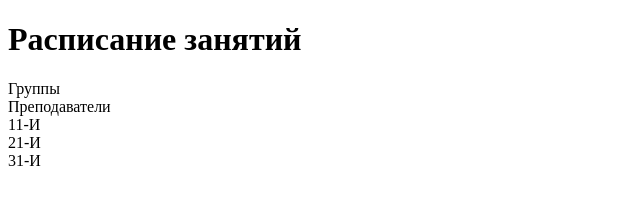
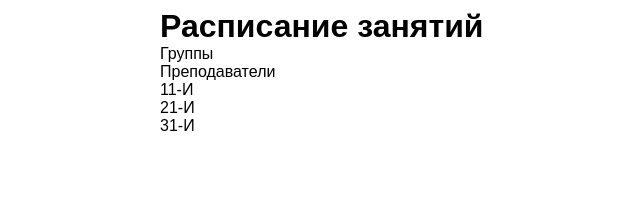
Before and after one commit to HolodokGit/schedule-module-v1, a plain HTML site: page src/schedule.html in a window 1280 px wide. Shown: the whole page, without its empty margins (0-640 px from the left). Drawn offline with Linux system fonts and the light colour scheme; a web font is replaced by a local one.

Commit message:
feat: add fonts, variables. gitignore, reset, fix some errors

```diff
--- /dev/null
+++ b/src/css/reset.css
@@ -0,0 +1,31 @@
+.sched-root,
+.sched-root *,
+.sched-root *::before,
+.sched-root *::after {
+  box-sizing: border-box;
+  margin: 0;
+  padding: 0;
+}
+
+.sched-root img {
+  max-width: 100%;
+  display: block;
+}
+
+.sched-root button,
+.sched-root input,
+.sched-root textarea,
+.sched-root select {
+  font: inherit;
+  color: inherit;
+}
+
+.sched-root a {
+  color: inherit;
+  text-decoration: none;
+}
+
+.sched-root ul,
+.sched-root ol {
+  list-style: none;
+}
--- /dev/null
+++ b/src/css/schedule.css
@@ -0,0 +1,37 @@
+@import url('./reset.css');
+@import url('./variables.css');
+
+/* ШРИФТЫ ДЛЯ ВИДА! УДАЛИТЬ!*/
+
+@font-face {
+  font-family: 'Arimo';
+  src: url('../fonts/Arimo-Regular.ttf') format('truetype');
+  font-weight: 400;
+  font-style: normal;
+  font-display: swap;
+}
+
+@font-face {
+  font-family: 'Arimo';
+  src: url('../fonts/Arimo-Medium.ttf') format('truetype');
+  font-weight: 500;
+  font-style: normal;
+  font-display: swap;
+}
+
+@font-face {
+  font-family: 'Arimo';
+  src: url('../fonts/Arimo-Bold.ttf') format('truetype');
+  font-weight: 700;
+  font-style: normal;
+  font-display: swap;
+}
+
+/* ШРИФТЫ ДЛЯ ВИДА! УДАЛИТЬ! */
+
+.sched-root {
+    width: 100%;
+    max-width: 960px;
+    margin: 0 auto;
+    font-family: var(--sched-font-family);
+}
--- /dev/null
+++ b/src/css/variables.css
@@ -0,0 +1,40 @@
+.sched-root {
+    /* Цвета */
+    --sched-bg: #ffffff;
+    --sched-bg-soft: #f8fafc;
+    --sched-border: #e2e8f0;
+    --sched-text: #0f172a;
+    --sched-text-muted: #64748b;
+    --sched-accent: #3b82f6;
+    --sched-accent-soft: #eff6ff;
+
+    /* Отступы */
+    --sched-space-xs: 0.25rem;
+    --sched-space-sm: 0.5rem;
+    --sched-space-md: 1rem;
+    --sched-space-lg: 1.5rem;
+    --sched-space-xl: 2rem;
+
+    /* Радиусы */
+    --sched-radius-xs: 0.25rem;
+    --sched-radius-sm: 0.5rem;
+    --sched-radius-md: 1rem;
+    --sched-radius-lg: 1.5rem;
+    --sched-radius-xl: 2rem;
+
+    /* Тени */
+    --sched-shadow-sm: 0 1px 2px rgba(15, 23, 42, 0.04);
+    --sched-shadow: 0 1px 3px rgba(15, 23, 42, 0.06);
+    --sched-shadow-md: 0 4px 12px rgba(15, 23, 42, 0.08);
+
+    /* Типографика */
+    --sched-font-family: 'Arimo', Arial, Helvetica;
+    --sched-font-size-sm: 0.875rem;
+    --sched-font-size-base: 1rem;
+    --sched-font-size-lg: 1.25rem;
+    --sched-font-size-xl: 1.5rem;
+    --sched-font-weight-normal: 400;
+    --sched-font-weight-medium: 500;
+    --sched-font-weight-bold: 700;
+    --sched-line-height: 1.5;
+}
--- a/src/js/render.js
+++ b/src/js/render.js
@@ -123,7 +123,7 @@ function renderCards(container) {
 
         card.innerHTML = `
         <div class="sched-card-head">
-            <span class="sched-card-pair">${item.pair} </span>
+            <span class="sched-card-pair">${item.blockLabel} </span>
             <span class="sched-card-pair">${item.time} пара</span>
         </div>
         <h3 class="sched-card.subject">${item.subject}</h3>
--- a/src/schedule.html
+++ b/src/schedule.html
@@ -4,6 +4,7 @@
     <meta charset="UTF-8">
     <meta name="viewport" content="width=device-width, initial-scale=1.0">
     <title>Document</title>
+    <link rel="stylesheet" href="css/schedule.css">
 </head>
 <body>
     <div class="sched-root">
```
Also changed, not shown: 1 other file.
